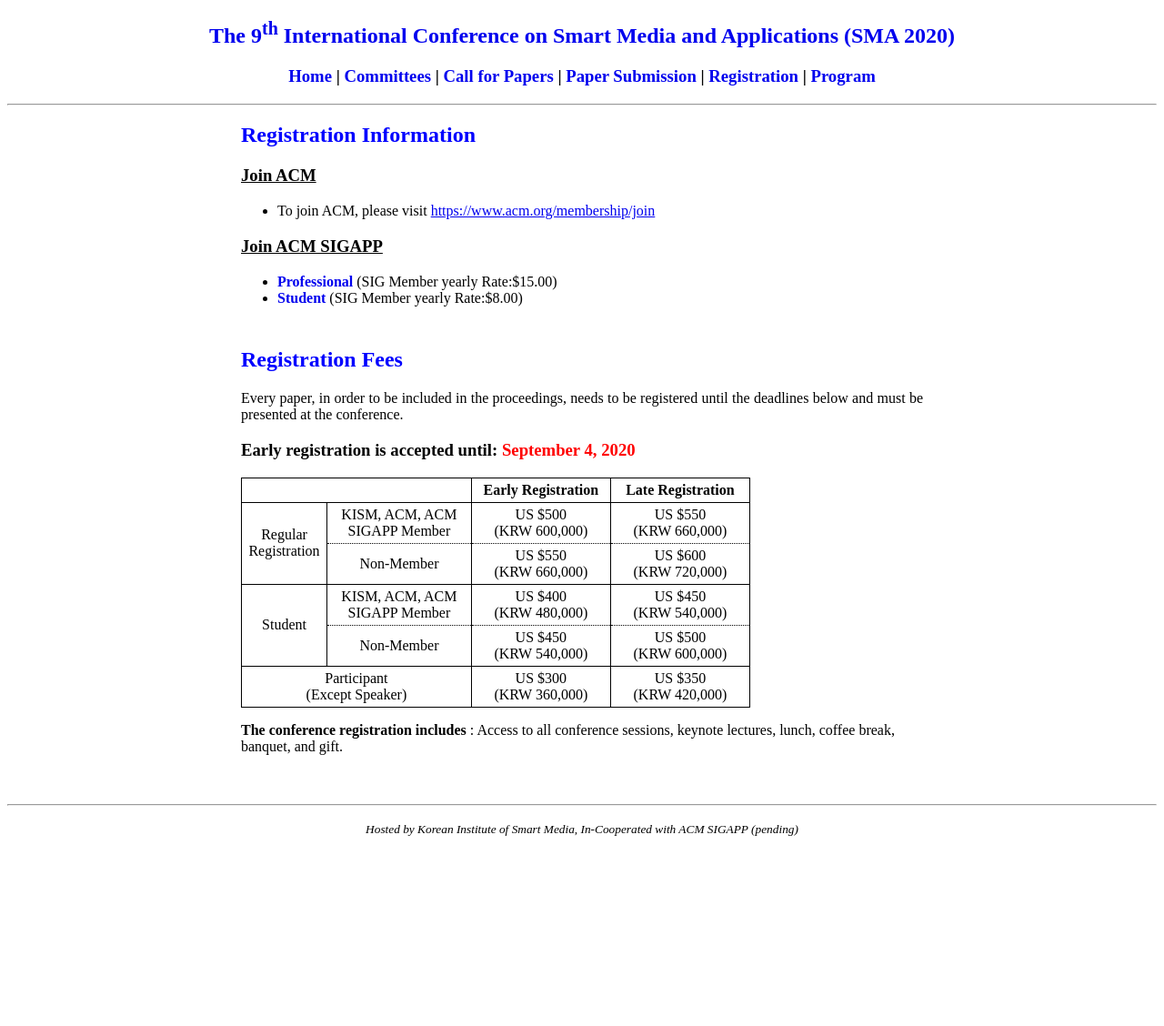
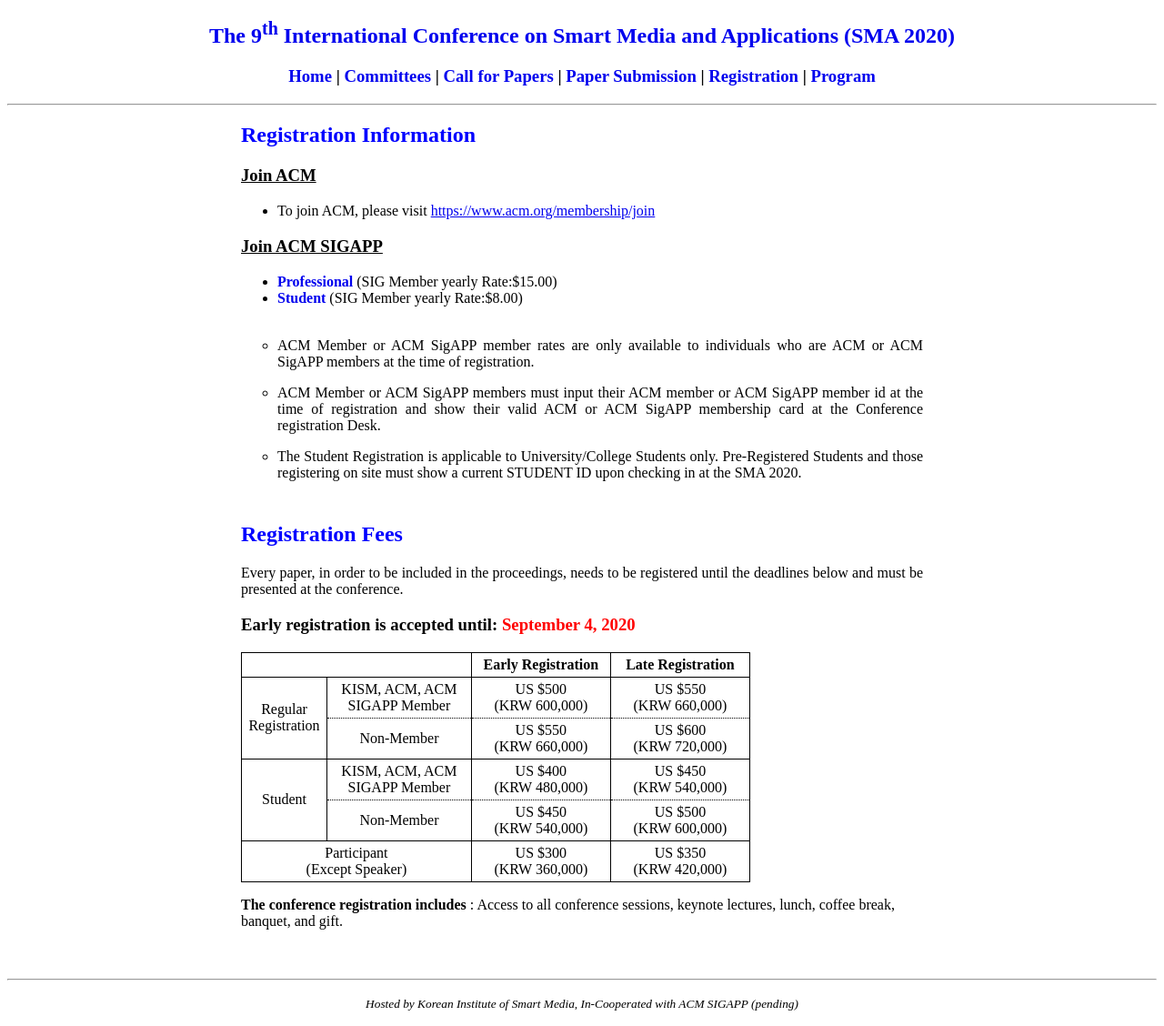
Before and after one commit to icea-conf/sma-2020.github.io, a Jekyll site: the page built from registration/index.html, in a window 1280 px wide. Shown: the whole page at 91% size. Built offline with Jekyll 4.4.1, drawn with Linux system fonts in a browser that asks for light colours; before the commit the page ends 936 px from its top, so only the background shows below that.

Commit message:
Update index.html

```diff
--- a/registration/index.html
+++ b/registration/index.html
@@ -14,7 +14,10 @@ title: SMA 2020
                <h3><u>Join ACM SIGAPP</u></h3>
                <ul>
                     <li><a style="text-decoration:none" href="https://services.acm.org/public/qj/gensigqj/gensigqj_control.cfm?promo=QJSIG&form_type=SIG&offering=042&byp=1"><b>Professional</b></a> (SIG Member yearly Rate:$15.00)</li>
-                    <li><a style="text-decoration:none" href="https://services.acm.org/public/qj/gensigqj/gensigqj_control.cfm?promo=QJSIG&form_type=SIG&offering=042&sigstu=SIG_STUD&byp=1"><b>Student</b></a> (SIG Member yearly Rate:$8.00)</li>
+                    <li><a style="text-decoration:none" href="https://services.acm.org/public/qj/gensigqj/gensigqj_control.cfm?promo=QJSIG&form_type=SIG&offering=042&sigstu=SIG_STUD&byp=1"><b>Student</b></a> (SIG Member yearly Rate:$8.00)</li><br>
+                    <li style="list-style-type: circle"><p style="text-align: justify">ACM Member or ACM SigAPP member rates are only available to individuals who are ACM or ACM SigAPP members at the time of registration.</p></li>
+                    <li style="list-style-type: circle"><p style="text-align: justify">ACM Member or ACM SigAPP members must input their ACM member or ACM SigAPP member id at the time of registration and show their valid ACM or ACM SigAPP membership card at the Conference registration Desk.</p></li>
+                    <li style="list-style-type: circle"><p style="text-align: justify">The Student Registration is applicable to University/College Students only. Pre-Registered Students and those registering on site must show a current STUDENT ID upon checking in at the SMA 2020.</p></li>
                </ul>
           </div>
 
```
